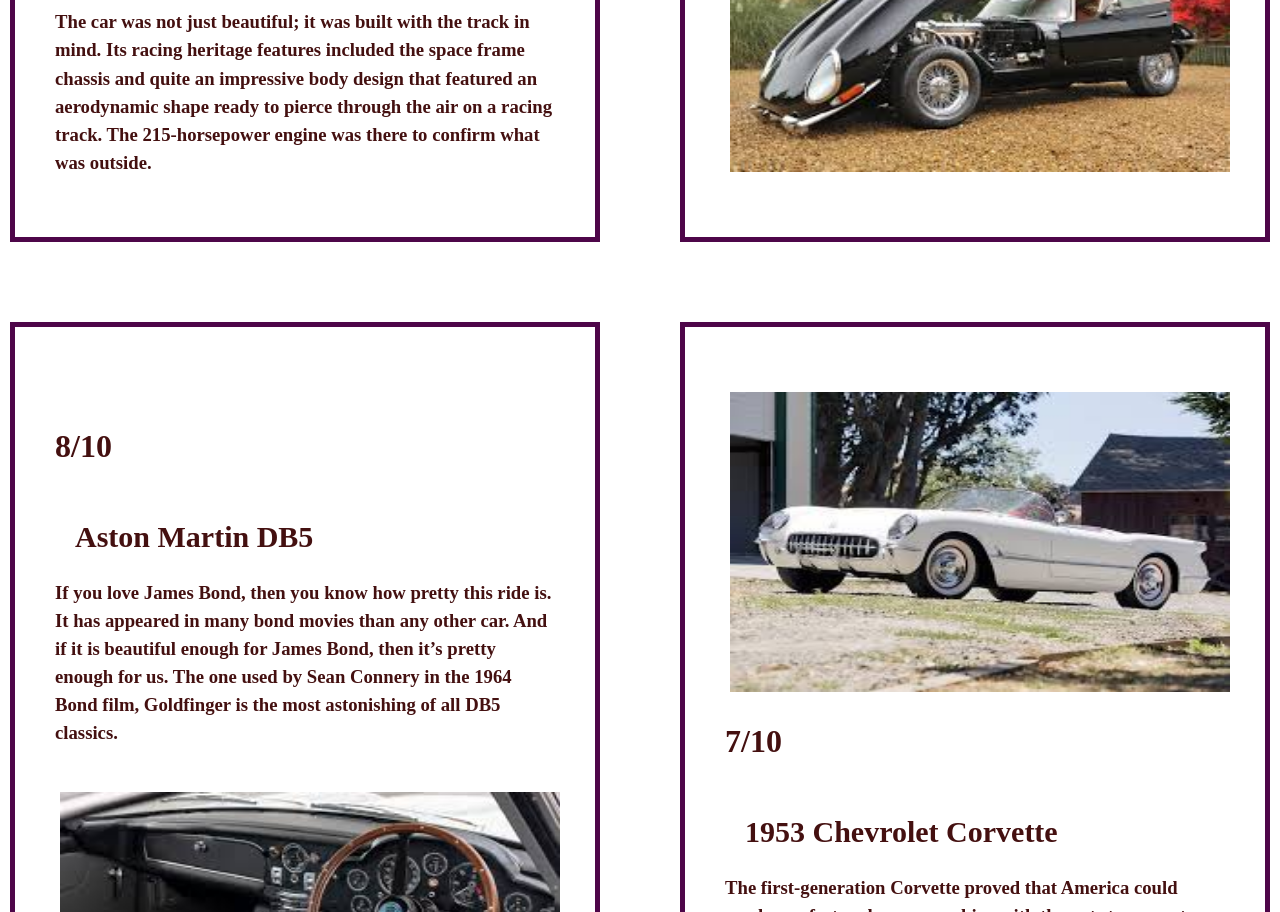
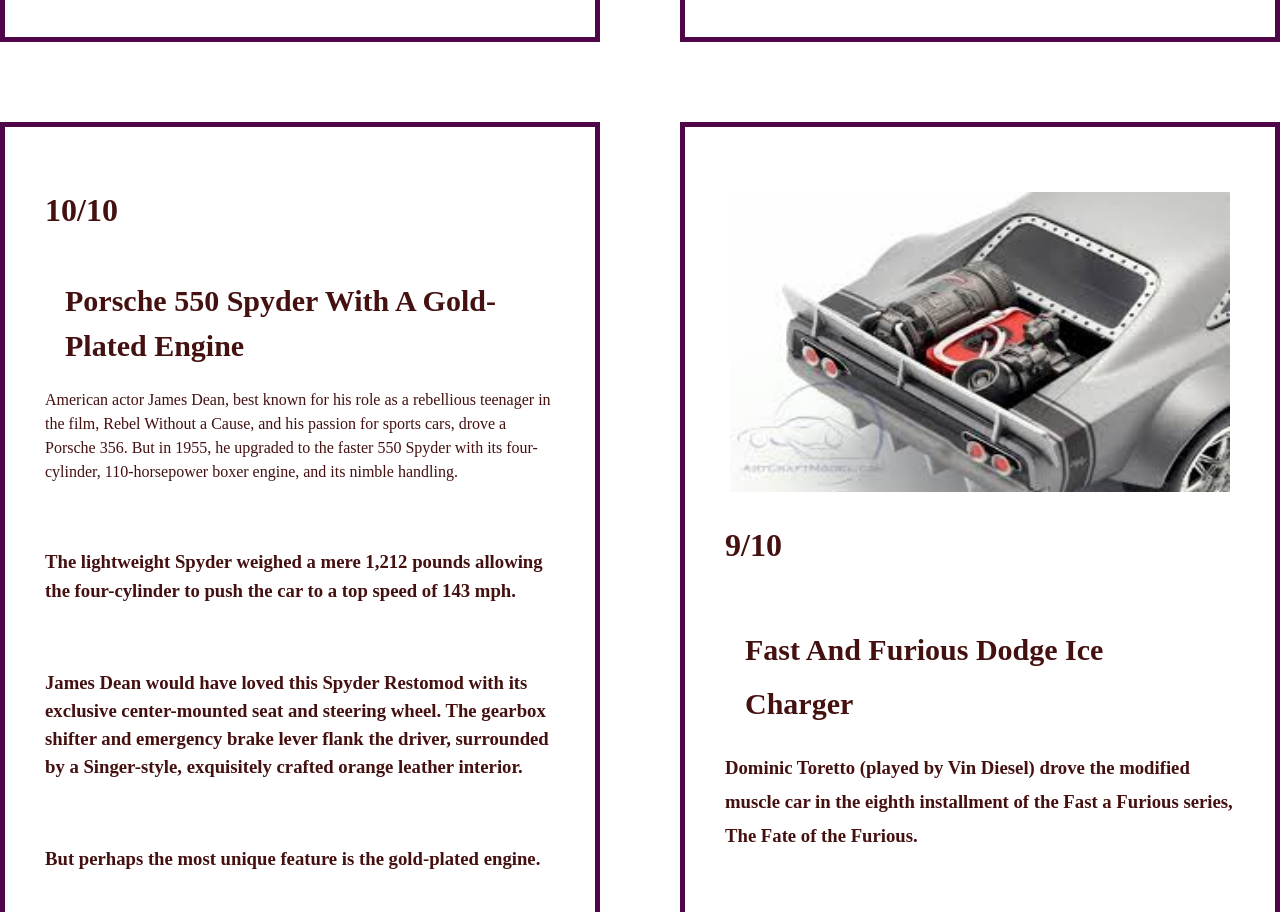
Before and after one commit to AHMEDQatinah/Initial-commit, a plain HTML site: page Final project/index.html in a window 1280 px wide. Shown: the part 1888-2800 px from the top of the page. Drawn offline with Linux system fonts and the light colour scheme.

Commit message:
Initial commit

```diff
--- a/Final project/1212.js
+++ b/Final project/1212.js
@@ -38,11 +38,12 @@ function changeImages2() {
 changeImages2();
 
 var images3 = [
-  "img/Aston Martin DB5/2.jfif",
-  "img/Aston Martin DB5/3.jfif",
-  "img/Aston Martin DB5/4.jfif",
-  "img/Aston Martin DB5/5.jfif",
-  "img/Aston Martin DB5/6.jfif",
+  "img/Porsche-550-Spyder-with-Gold-Plated-Engine/1.jfif",
+  "img/Porsche-550-Spyder-with-Gold-Plated-Engine/2.jfif",
+  "img/Porsche-550-Spyder-with-Gold-Plated-Engine/3.jfif",
+  "img/Porsche-550-Spyder-with-Gold-Plated-Engine/4.jfif",
+  "img/Porsche-550-Spyder-with-Gold-Plated-Engine/5.jfif",
+  "img/Porsche-550-Spyder-with-Gold-Plated-Engine/6.jfif",
 ];
 
 var index = 0;
@@ -59,12 +60,12 @@ function changeImages3() {
 changeImages3();
 
 var images4 = [
-  "img/1953 Chevrolet Corvette/1.jfif",
-  "img/1953 Chevrolet Corvette/2.jfif",
-  "img/1953 Chevrolet Corvette/3.jfif",
-  "img/1953 Chevrolet Corvette/4.jfif",
-  "img/1953 Chevrolet Corvette/5.jpg",
-  "img/1953 Chevrolet Corvette/6.jfif",
+  "img/Fast And Furious Dodge Ice Charger/1.jfif",
+  "img/Fast And Furious Dodge Ice Charger/2.jfif",
+  "img/Fast And Furious Dodge Ice Charger/3.jfif",
+  "img/Fast And Furious Dodge Ice Charger/4.jfif",
+  "img/Fast And Furious Dodge Ice Charger/5.jfif",
+  "img/Fast And Furious Dodge Ice Charger/6.jfif",
 ];
 var index = 0;
 function changeImages4() {
--- a/Final project/css/1212.css
+++ b/Final project/css/1212.css
@@ -150,6 +150,8 @@ footer {
   transform: scale(1.1);
 }
 #l1 {
+  margin:20px auto;
+  width: 110px;
   color: rgb(68, 16, 16);
   font-family: monospace Script MT;
   font-size: 30px;
@@ -330,18 +332,18 @@ footer {
   margin: 40px;
   padding: 40px;
   border: 5px solid #4e0649;
-  width: 500px;
+  width: 550px;
   height: 900px;
   display: flex;
   flex-direction: column;
   line-height: 1.5;
 }
-.Jaguar {
+.Porsche {
   margin: 40px;
   padding: 40px;
   border: 5px solid #4e0649;
-  width: 500px;
-  height: 900px;
+  width: 550px;
+  height: 1100px;
   display: flex;
   flex-direction: column-reverse;
   line-height: 1.5;
@@ -351,33 +353,23 @@ footer {
   justify-content: center;
   align-items: center;
 }
-.ChevroletCorvette {
+.Fast {
   margin: 40px;
   padding: 40px;
   border: 5px solid #4e0649;
-  width: 500px;
-  height: 750px;
+  width: 550px;
+  height: 1100px;
   display: flex;
   flex-direction: column;
-  line-height: 1.5;
+  line-height: 1.8;
 }
-.AstonMartin {
+.Jaguar {
   margin: 40px;
   padding: 40px;
   border: 5px solid #4e0649;
-  width: 500px;
-  height: 750px;
+  width: 550px;
+  height: 900px;
   display: flex;
   flex-direction: column-reverse;
   line-height: 1.5;
 }
-.eer4 {
-  display: flex;
-  justify-content: center;
-  align-items: center;
-  margin: auto;
-}
-.eer4 p {
-  font-size: 40px;
-  font-family: cursive;
-}
--- a/Final project/index.html
+++ b/Final project/index.html
@@ -62,9 +62,6 @@
         <div class="ff"></div>
       </div>
 <div class="content">
-    <div>
-      <div class="eer4"><p>Here Are The 10 Most Beautiful Classic Cars We've Ever Seen</p></div>
-    </div>
   <div class="qmq">
     <div class="Mercedes">
       <div><img src="img/1957 Mercedes 300SL Gullwing/1.jfif"  name="imageSlideShow1" class="img1"></div>
@@ -82,7 +79,6 @@
           <br />
         </div>
     </div>
-
     <div class="Jaguar">
       <div><img src="img/1960s Jaguar E-Type/2.jfif"  name="imageSlideShow2" class="img1"></div>
         <div>
@@ -102,27 +98,47 @@
 
 
   <div class="qaq">
-    <div class="AstonMartin">
-      <div><img src="img/Aston Martin DB5/2.jfif"  name="imageSlideShow3" class="img1"></div>
+    <div class="Porsche">
+      <div><img src="img/Porsche-550-Spyder-with-Gold-Plated-Engine/1.jfif"  name="imageSlideShow3" class="img1"></div>
         <div>
-          <h1>8/10</h1>
+          <h1>10/10</h1>
           <br />
-          <h2>Aston Martin DB5</h2>
+          <h2>Porsche 550 Spyder With A Gold-Plated Engine</h2>
+          American actor James Dean, best known for his role as a rebellious teenager in the film, Rebel Without a Cause, and his passion for sports cars, drove a Porsche 356. But in 1955, he upgraded to the faster 550 Spyder with its four-cylinder, 110-horsepower boxer engine, and its nimble handling.
+        </h3></p>
+        <br />
         <p><h3>
-          If you love James Bond, then you know how pretty this ride is. It has appeared in many bond movies than any other car. And if it is beautiful enough for James Bond, then it’s pretty enough for us. The one used by Sean Connery in the 1964 Bond film, Goldfinger is the most astonishing of all DB5 classics.
+        The lightweight Spyder weighed a mere 1,212 pounds allowing the four-cylinder to push the car to a top speed of 143 mph.
         </h3></p>
+        <br />
+        <p><h3>
+        James Dean would have loved this Spyder Restomod with its exclusive center-mounted seat and steering wheel. The gearbox shifter and emergency brake lever flank the driver, surrounded by a Singer-style, exquisitely crafted orange leather interior.
+        </h3></p>
+        <br />
+        <p><h3>
+        But perhaps the most unique feature is the gold-plated engine.</h3></p>
+        <br />
         </div>
     </div>
 
-      <div class="ChevroletCorvette">
-        <div><img src="img/1953 Chevrolet Corvette/1.jfif"  name="imageSlideShow4" class="img1"></div>
+    <div class="Fast">
+      <div><img src="img/Fast And Furious Dodge Ice Charger/1.jfif"  name="imageSlideShow4" class="img1"></div>
         <div>
-            <h1>7/10</h1>
+          <h1>9/10</h1>
           <br />
-            <h2>1953 Chevrolet Corvette</h2>
+          <h2>Fast And Furious Dodge Ice Charger</h2>
           <p><h3>
-            The first-generation Corvette proved that America could produce a fast and curvy machine with the guts to compete with the best sports cars in the world. It put America on the map. It is astonishing in design and performance as well. The Corvette had fuel-injected engines that made the Corvettes extremely powerful and adorable.
+          Dominic Toretto (played by Vin Diesel) drove the modified muscle car in the eighth installment of the Fast a Furious series, The Fate of the Furious.
           </h3></p>
+          <br>
+          <p><h3>
+          The reinforced, widebody gives the car a distinctive classic muscle car appearance when viewed from the front. But in the rear, the Ice Charger has a unique (nonfunctional) rear-mounted jet turbine that allowed the Dodge to rocket across a frozen lake in the movie.
+          </h3></p>
+          <br>
+          <p><h3>
+          The Chevy 500 hp LS crate engine under the hood provides the actual power and drives the high-performance all-wheel-drive system that permitted the muscle car to do all of its own stunts.
+          </h3></p>
+          <br>
         </div>
       </div>
   </div>
```
Also changed, not shown: Final project/img/Fast And Furious Dodge Ice Charger/1.jfif (added), Final project/img/Fast And Furious Dodge Ice Charger/2.jfif (added), Final project/img/Fast And Furious Dodge Ice Charger/3.jfif (added), Final project/img/Fast And Furious Dodge Ice Charger/4.jfif (added), Final project/img/Fast And Furious Dodge Ice Charger/5.jfif (added), Final project/img/Fast And Furious Dodge Ice Charger/6.jfif (added), Final project/img/Porsche-550-Spyder-with-Gold-Plated-Engine/1.jfif (added), Final project/img/Porsche-550-Spyder-with-Gold-Plated-Engine/2.jfif (added), Final project/img/Porsche-550-Spyder-with-Gold-Plated-Engine/3.jfif (added), Final project/img/Porsche-550-Spyder-with-Gold-Plated-Engine/4.jfif (added), Final project/img/Porsche-550-Spyder-with-Gold-Plated-Engine/5.jfif (added), Final project/img/Porsche-550-Spyder-with-Gold-Plated-Engine/6.jfif (added). Lines whose indentation alone changed are shown as unchanged.
